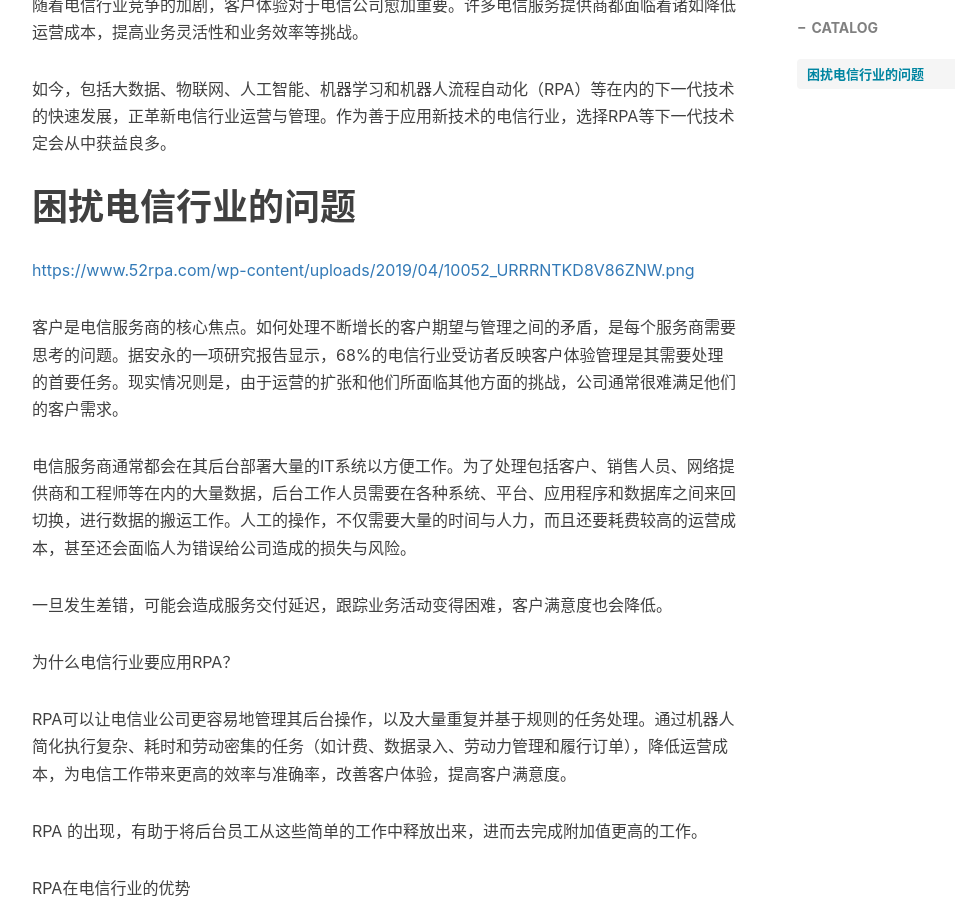
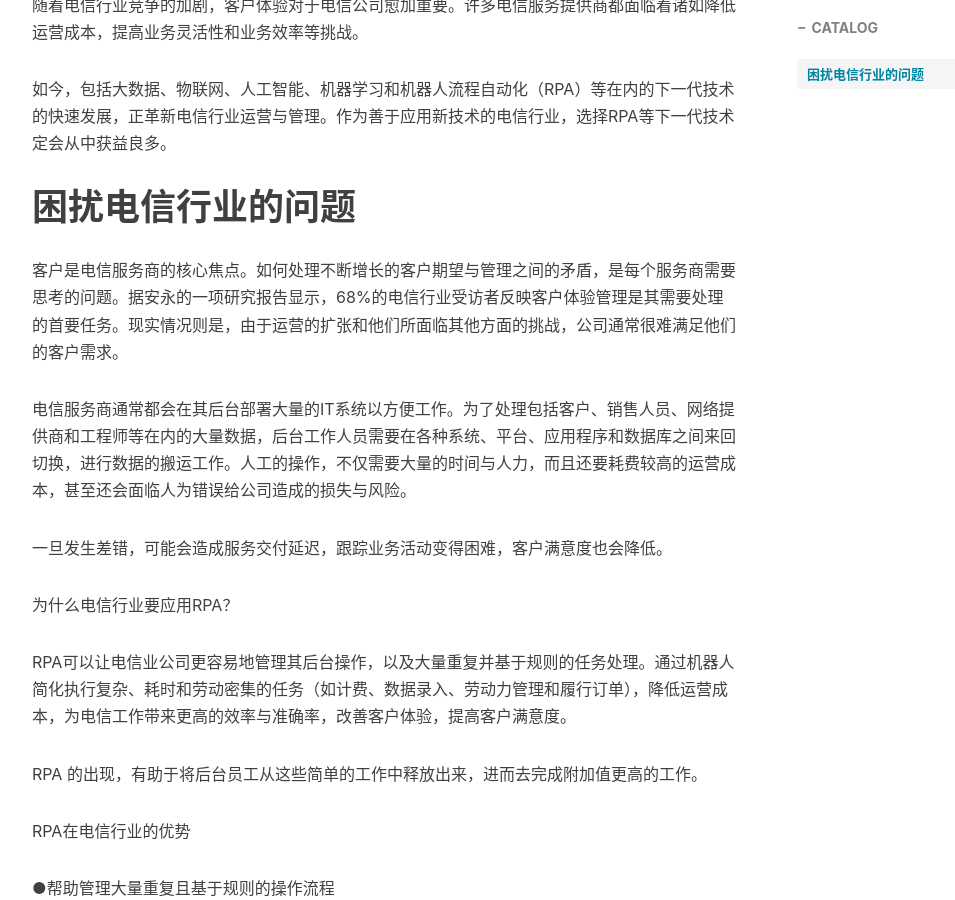
Before and after one commit to RPA724/rpa724.github.io, a Jekyll site: the page built from _posts/2019-04-12-电信业如何利用RPA进行创新？ RPA如何助力电信业数字化转型.markdown, in a window 1280 px wide and 900 px high, scrolled down 938 px. Shown: the whole window, without its empty margins (233-1188 px from the left). Built offline with Jekyll 4.4.1, drawn with Linux system fonts in a browser that asks for light colours; nearby versions of some CDN libraries; comment, search, counter and statistics services are not loaded; some of the changed lines change nothing that is shown.

Commit message:
no message

```diff
--- a/_config.yml
+++ b/_config.yml
@@ -4,7 +4,7 @@ SEOTitle: RPA|Robotic Process Automation solutions
 header-img: img/tag_page.jpg
 email:
 description: "让RPA机器人流程自动化技术成为您的得力助手"
-keyword: "RPA724, RPA，机器人流程自动化"
+keyword: "RPA724, RPA，机器人流程自动化, RPA全天候工作"
 url: "https://rpa724.com"              # your host, for absolute URL
 baseurl: ""                             # for example, '/blog' if your blog hosted on 'host/blog'
 
--- a/_posts/2019-04-12-电信业如何利用RPA进行创新？ RPA如何助力电信业数字化转型.markdown
+++ b/_posts/2019-04-12-电信业如何利用RPA进行创新？ RPA如何助力电信业数字化转型.markdown
@@ -19,8 +19,6 @@ tags:
 如今，包括大数据、物联网、人工智能、机器学习和机器人流程自动化（RPA）等在内的下一代技术的快速发展，正革新电信行业运营与管理。作为善于应用新技术的电信行业，选择RPA等下一代技术定会从中获益良多。
 
 # 困扰电信行业的问题
-[https://www.52rpa.com/wp-content/uploads/2019/04/10052_URRRNTKD8V86ZNW.png](https://www.52rpa.com/wp-content/uploads/2019/04/10052_URRRNTKD8V86ZNW.png)
-
 客户是电信服务商的核心焦点。如何处理不断增长的客户期望与管理之间的矛盾，是每个服务商需要思考的问题。据安永的一项研究报告显示，68%的电信行业受访者反映客户体验管理是其需要处理的首要任务。现实情况则是，由于运营的扩张和他们所面临其他方面的挑战，公司通常很难满足他们的客户需求。
 
 电信服务商通常都会在其后台部署大量的IT系统以方便工作。为了处理包括客户、销售人员、网络提供商和工程师等在内的大量数据，后台工作人员需要在各种系统、平台、应用程序和数据库之间来回切换，进行数据的搬运工作。人工的操作，不仅需要大量的时间与人力，而且还要耗费较高的运营成本，甚至还会面临人为错误给公司造成的损失与风险。
```
